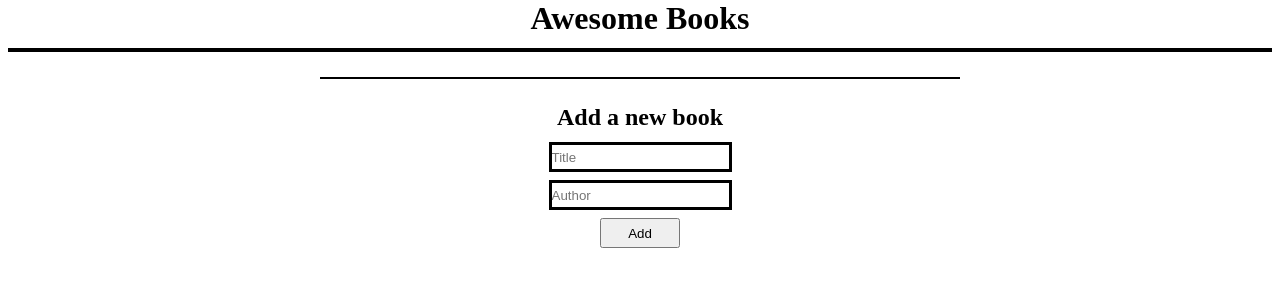
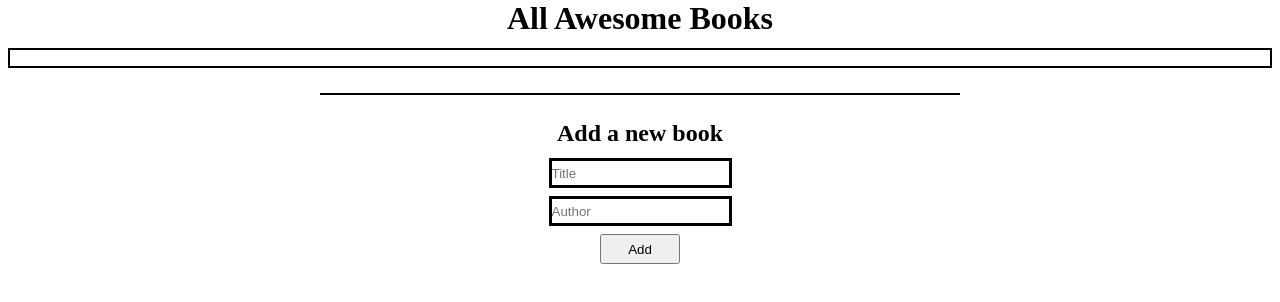
Before and after one commit to Daf98/awesomeBooks, a plain HTML site: page index.html in a window 1280 px wide. Drawn offline with Linux system fonts and the light colour scheme.

Commit message:
Update styling on css file

```diff
--- a/css/styles.css
+++ b/css/styles.css
@@ -20,6 +20,7 @@ ul {
   border: 2px solid black;
   gap:10px;
   margin: 0 0.5rem;
+  padding: 0.5rem 0.5rem;
 }
 
 li {
--- a/index.html
+++ b/index.html
@@ -10,7 +10,7 @@
 </head>
 
 <body>
-    <h1>Awesome Books</h1>
+    <h1>All Awesome Books</h1>
     <ul class="bookList">
 
     </ul>
--- a/index.js
+++ b/index.js
@@ -71,7 +71,7 @@ const formButton = document.querySelector('.form');
 const bookList = document.querySelector('.bookList');
 
 formButton.addEventListener('submit', (e) => {
-e.preventDefault()
+  e.preventDefault()
   const book = new Book(bookTitle.value, bookAuthor.value)
   Render.renderData(book)
   Storage.storeBooks(book)
```
